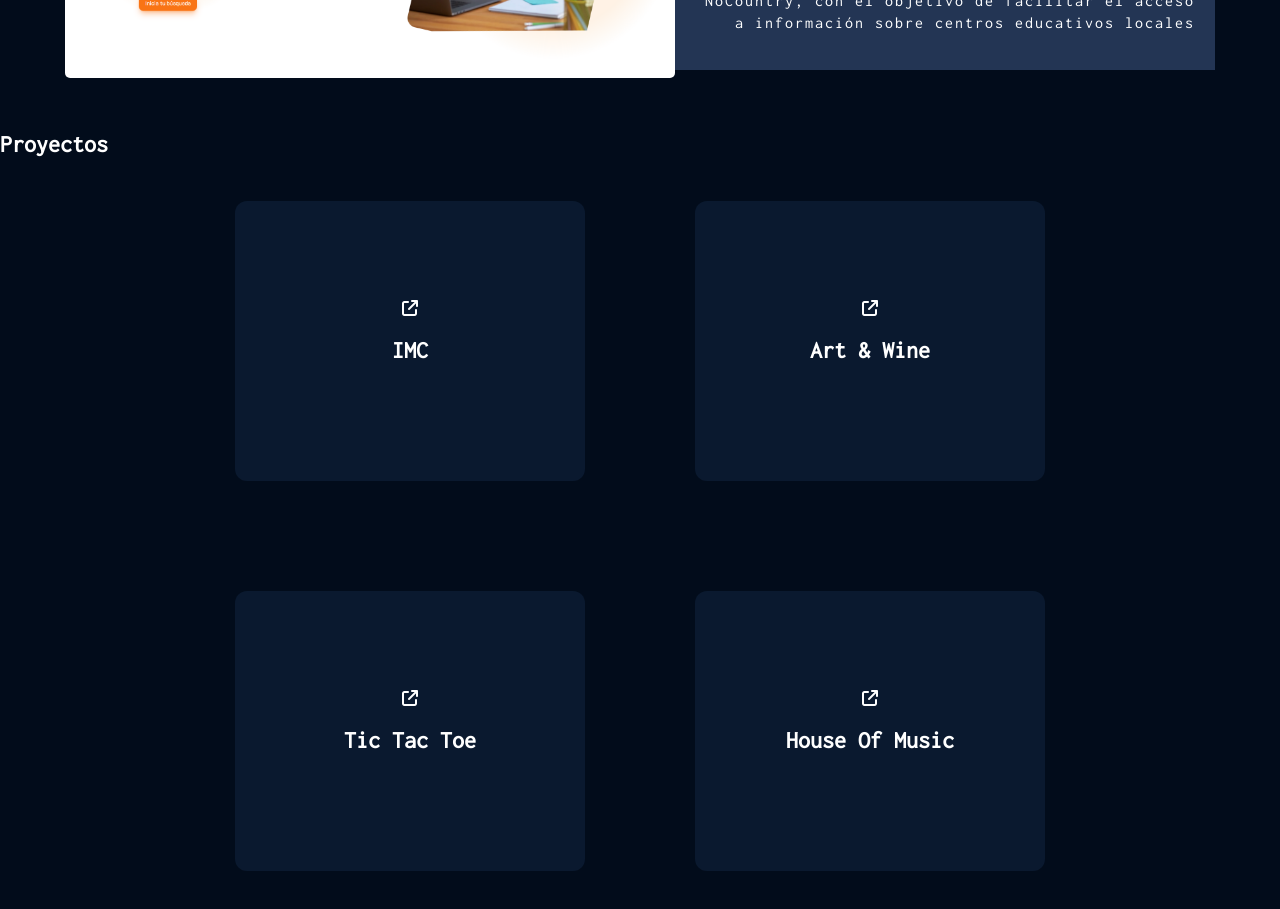
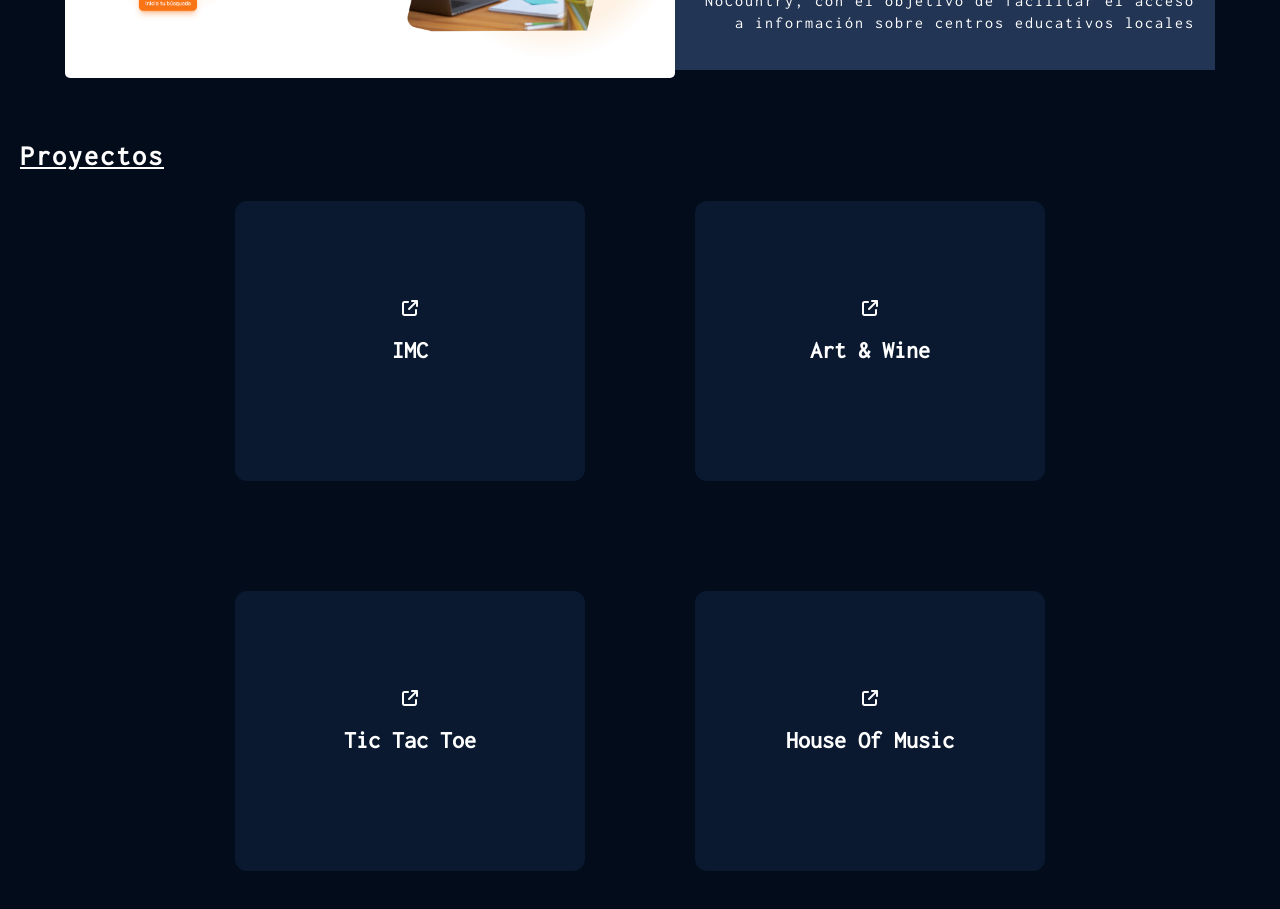
Before and after one commit to CristianMozetich/Portfolio, a React (Vite) app: page / in a window 1280 px wide. Shown: the part 1000-1909 px from the top of the page. Built offline with nearby package versions, Linux system fonts and the light colour scheme.

Commit message:
actualizaciones

```diff
--- a/src/Components/Proyects/Proyects.css
+++ b/src/Components/Proyects/Proyects.css
@@ -4,7 +4,7 @@
   height: 50px;
   margin: auto;
 }
-.proyectos_titulo .proy_titulo h2{
+.proyectos_titulo .proy_titulo{
   text-align: left;
   letter-spacing: 0.125rem;
   margin: 10px;
```
